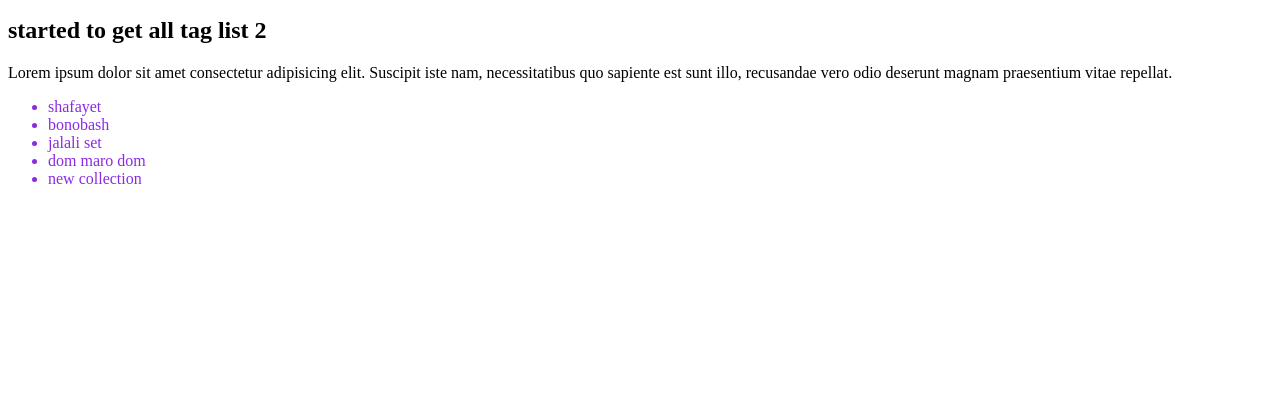
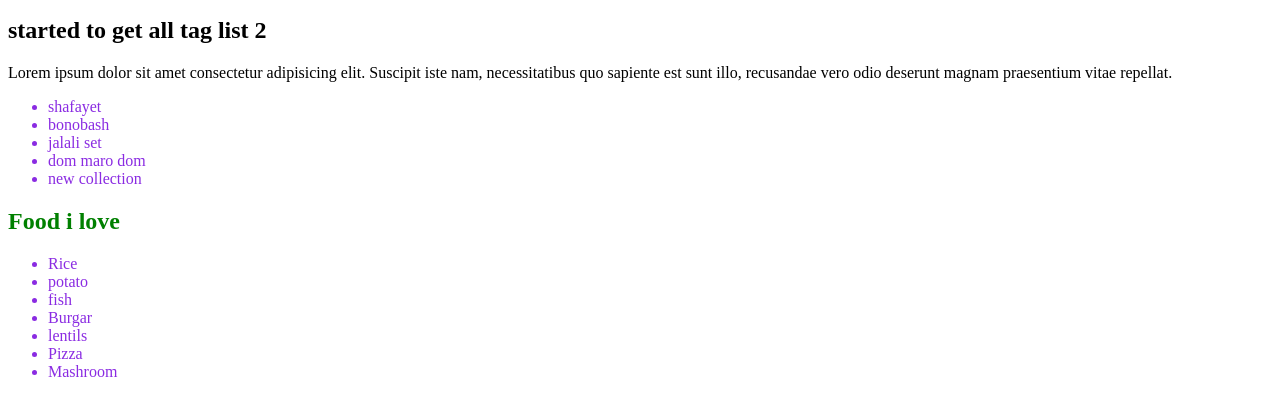
Before and after one commit to Tyson-Sujon/24-3-Traversing-dom---getElementsByClass-VS-getElementById, a plain HTML site: page index.html in a window 1280 px wide. Shown: the part 177-592 px from the top of the page. Drawn offline with Linux system fonts and the light colour scheme.

Commit message:
class completed

```diff
--- a/index.html
+++ b/index.html
@@ -9,6 +9,9 @@
 <style>
     h1{
         color: gold;
+    }
+    #food-title{
+        color:green;
     }
 </style>
 <body>
@@ -33,6 +36,18 @@
             <li>dom maro dom</li>
             <li>new collection</li>
         </ul>
+        <section>
+            <h1 id="food-title">Food i love</h1>
+            <ul>
+                <li>Rice</li>
+                <li>potato</li>
+                <li>fish</li>
+                <li>Burgar</li>
+                <li>lentils</li>
+                <li>Pizza</li>
+                <li>Mashroom</li>
+            </ul>
+        </section>
     </main>
     <footer></footer>
     <script>
@@ -57,7 +72,6 @@
 
         const tryNewTag = document.getElementsByTagName('div');
         console.log(tryNewTag);
-
         for(start of tryNewTag){
             // ata html tag soho ashbe
             console.log('for innerHTML=',start.innerHTML);
@@ -65,6 +79,7 @@
             console.log('for innerText=',start.innerText);
         }
 
+        const foodTitelH1=document.getElementById('food-title');
 
     </script>
 
```
